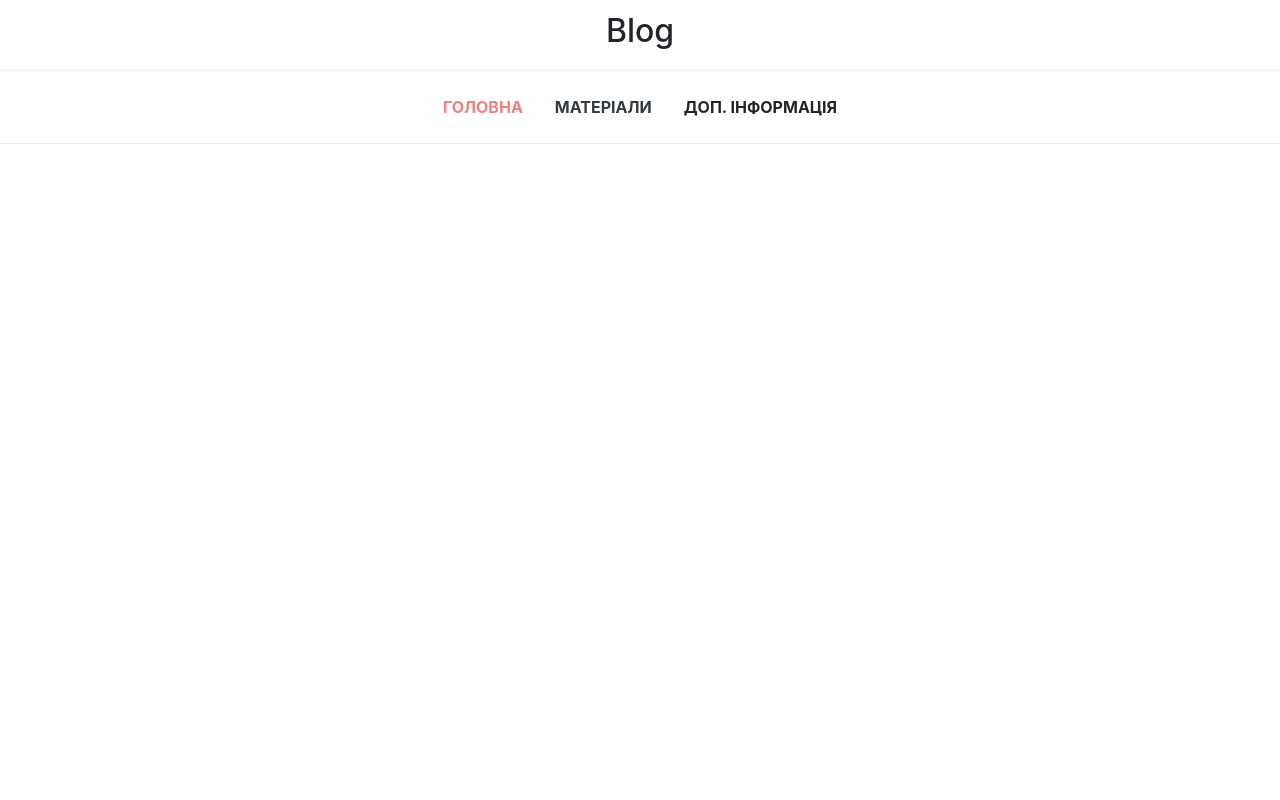
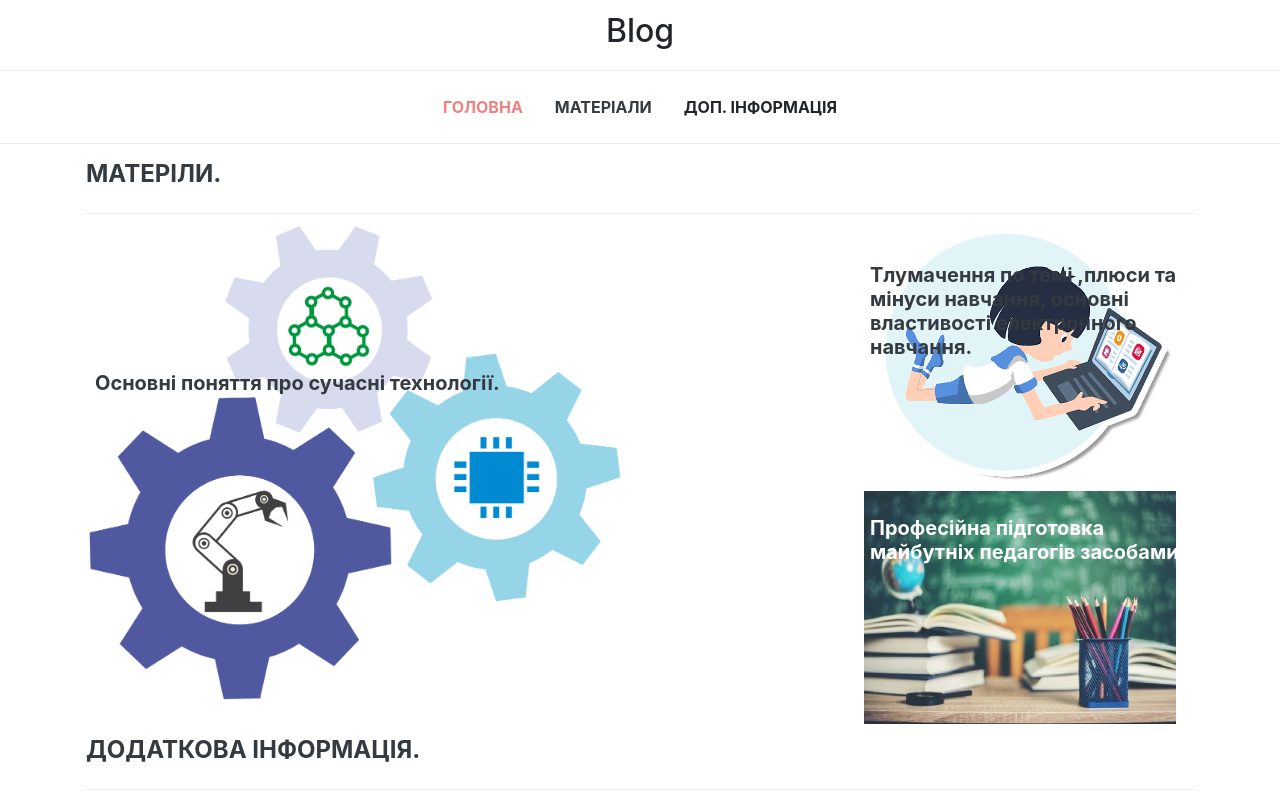
Before and after one commit to NewBalanse/technicalBlog_angular1.7.4, an Angular app: page /home in a window 1280 px wide. Built offline with nearby package versions, Linux system fonts and the light colour scheme.

Commit message:
review home page

```diff
--- a/src/app/home/home.component.html
+++ b/src/app/home/home.component.html
@@ -1,10 +1,34 @@
 <div class="container">
-  <div class="row w-100">
-    <div class="col text-left">
-
+  <div class="row p-2 pl-3 justify-content-start">
+    <h4 class="text-uppercase text-dark font-weight-bold">Матеріли.</h4>
+  </div>
+  <div class="row dropdown-divider w-100"></div>
+  <div class="row  justify-content-between">
+    <div class="col-6 text-left">
+      <a class="position-relative" [routerLink]="['/material/subject1/innovation']">
+        <img src="../../assets/image/technology.png" class="img-thumbnail img-fluid border-0 bg-transparent">
+        <h5 class="position-absolute top-0 text-dark font-weight-bold">Основні поняття про сучасні технології.</h5>
+      </a>
     </div>
     <div class="col-4">
-
+      <div class="col">
+        <a class="position-relative" [routerLink]="['/material/subject1/options']">
+          <img src="../../assets/image/eLesson.png" class="img-thumbnail img-fluid border-0 bg-transparent">
+          <h5 class="position-absolute top-0 text-dark font-weight-bold">Тлумачення по темі ,плюси та мінуси навчання, основні властивості електронного навчання.</h5>
+        </a>
+      </div>
+      <div class="col">
+        <a class="position-relative" [routerLink]="['/material/subject2/profession']">
+          <img src="../../assets/image/treacher.jpg" class="img-thumbnail img-fluid border-0 bg-transparent">
+          <h5 class="position-absolute top-0 text-white w-100 font-weight-bold">Професійна підготовка майбутніх педагогів засобами.</h5>
+        </a>
+      </div>
     </div>
   </div>
+  <div class="row p-2 pl-3 justify-content-start">
+    <h4 class="text-uppercase text-dark font-weight-bold">Додаткова Інформація.</h4>
+  </div>
+  <div class="row w-100 dropdown-divider">
+
+  </div>
 </div>
--- a/src/app/home/home.component.scss
+++ b/src/app/home/home.component.scss
@@ -0,0 +1,13 @@
+.container{
+  .position-relative{
+    .top-0{
+      top: -5rem;
+      left: 10px;
+    }
+  }
+  a{
+    img:hover{
+      transform: scale(1.03);
+    }
+  }
+}
```
